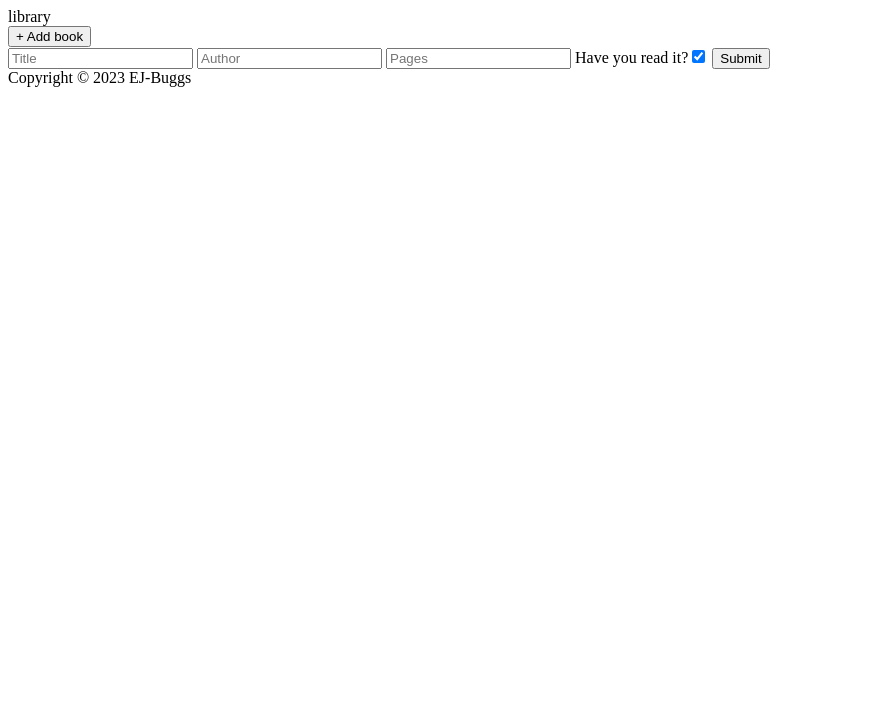
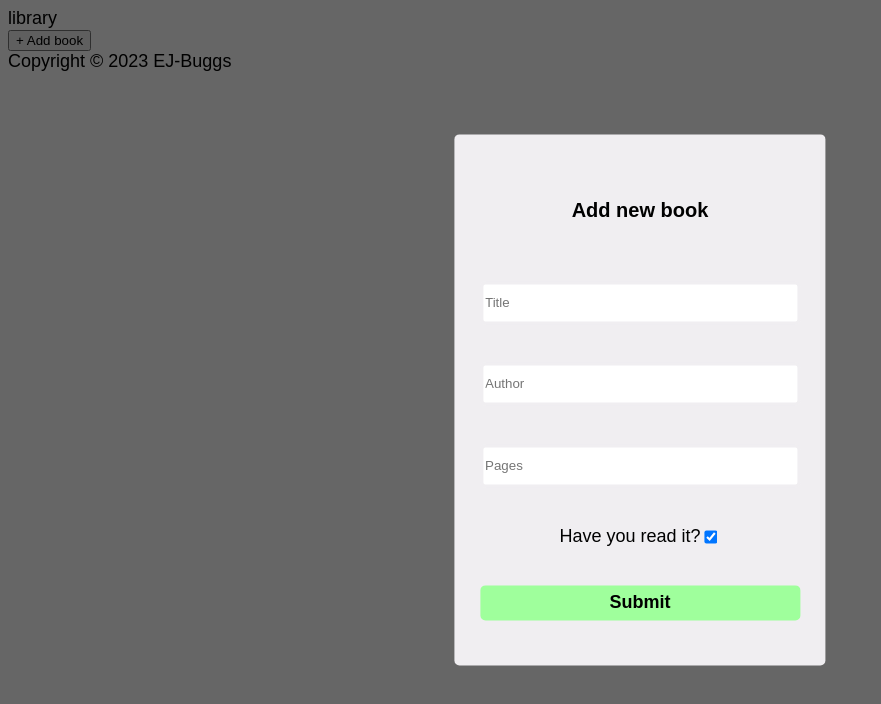
Before and after one commit to EJ-Buggs/library, a plain HTML site: page index.html in a window 1280 px wide. Both pictures are taken after a click on the button "+ Add book". Shown: the whole page, without its empty margins (0-881 px from the left). Drawn offline with Linux system fonts and the light colour scheme.

Commit message:
add css to form modal

```diff
--- a/index.html
+++ b/index.html
@@ -9,18 +9,15 @@
   </head>
   <body>
     <header class="header">library</header>
-    <main id="formContainer">
+    <main>
       <button class="add-book">+ Add book</button>
-      <form
-        id="form"
-        class="hidden"
-        data-index="1"
-        action="/submit-form"
-        method="POST"
-      >
+      <div class="formContainer hidden">
+        <form id="form" data-index="1" action="/submit-form" method="POST">
+          <p class="addbook">Add new book</p>
           <input
             type="text"
             placeholder="Title"
+            class="input"
             id="title"
             name="title"
             required
@@ -28,6 +25,7 @@
           <input
             type="text"
             placeholder="Author"
+            class="input"
             id="author"
             name="author"
             required
@@ -35,11 +33,12 @@
           <input
             type="number"
             placeholder="Pages"
+            class="input"
             id="pages"
             name="pages"
             required
           />
-        <label>
+          <label class="check">
             Have you read it?<input
               type="checkbox"
               id="readCheckbox"
@@ -50,8 +49,10 @@
 
           <button type="submit" class="submit">Submit</button>
         </form>
+      </div>
       <div class="cardContainer"></div>
     </main>
     <footer class="footer">Copyright © 2023 EJ-Buggs</footer>
+    <div class="overlay hidden"></div>
   </body>
 </html>
--- a/script.js
+++ b/script.js
@@ -1,5 +1,7 @@
 let myLibrary = [];
 let currentIndex = 1;
+const overlay = document.querySelector(".overlay");
+const formContainer = document.querySelector(".formContainer");
 const form = document.getElementById("form");
 const addBook = document.querySelector(".add-book");
 const submit = document.querySelector(".submit");
@@ -14,7 +16,13 @@ readCheckbox.setAttribute("type", "checkbox");
 readCheckbox.classList.add("readCheckbox");
 
 addBook.addEventListener("click", function () {
-  form.classList.remove("hidden");
+  formContainer.classList.remove("hidden");
+  overlay.classList.remove("hidden");
+});
+
+overlay.addEventListener("click", function () {
+  formContainer.classList.add("hidden");
+  overlay.classList.add("hidden");
 });
 
 function addCard() {
@@ -35,8 +43,6 @@ function addCard() {
   readBtn.classList.add("readBtn");
 
   let isChecked = readCheckbox.checked;
-  readBtn.textContent = isChecked ? "Not read" : "Read";
-  readBtn.style.backgroundColor = isChecked ? "#ff9c9c" : "#9fff9c";
 
   readBtn.addEventListener("click", function () {
     isChecked = !isChecked;
@@ -92,7 +98,8 @@ function handleSubmit(event) {
   }
   console.log(myLibrary);
 
-  form.classList.add("hidden");
+  formContainer.classList.add("hidden");
+  overlay.classList.add("hidden");
 }
 
 form.addEventListener("submit", handleSubmit);
--- a/style.css
+++ b/style.css
@@ -1,3 +1,53 @@
+body {
+  font-family: "Poppins", sans-serif;
+  font-size: 18px;
+  font-weight: 500;
+}
+
+#form {
+  position: absolute;
+  top: 50%;
+  left: 50%;
+  transform: translate(-50%, -50%);
+  width: 25%;
+  height: 60%;
+  background-color: #f0eef1;
+  border-radius: 5px;
+  z-index: 10;
+
+  display: flex;
+  flex-direction: column;
+  justify-content: space-around;
+
+  padding: 2%;
+}
+
+.addbook {
+  display: flex;
+  justify-content: center;
+  font-size: 20px;
+  font-weight: bolder;
+}
+.input {
+  height: 35px;
+  border-radius: 5px;
+  border: solid #f0eef1;
+}
+
+.check {
+  display: flex;
+  justify-content: center;
+}
+
+.submit {
+  border-radius: 5px;
+  background-color: #9fff9c;
+  border: solid #9fff9c;
+  height: 35px;
+  font-weight: bold;
+  font-size: large;
+}
+
 .card {
   background-color: aqua;
   width: 200px;
@@ -11,3 +61,16 @@
 .hidden {
   display: none;
 }
+
+#hidden {
+  display: none;
+}
+
+.overlay {
+  position: absolute;
+  top: 0;
+  left: 0;
+  width: 100%;
+  height: 100%;
+  background-color: rgba(0, 0, 0, 0.6);
+}
```
Lines whose indentation alone changed are shown as unchanged.
